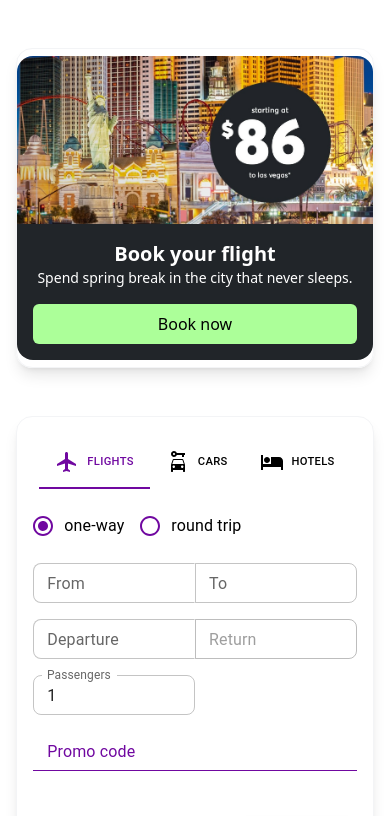
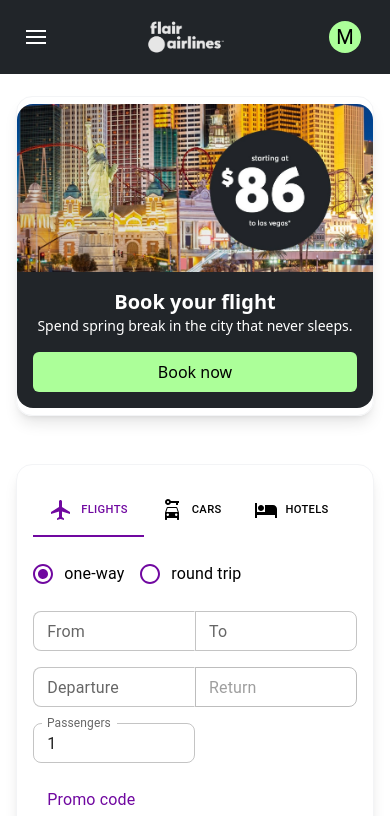
Before and after one commit to alxlvgit/flair-rebuild, a React (Vite) app: page / in a window 390 px wide. Shown: the top 816 px of the page. Built offline with nearby package versions, Linux system fonts and the light colour scheme.

Commit message:
add mobile navigation menu

```diff
--- a/src/App.tsx
+++ b/src/App.tsx
@@ -1,6 +1,7 @@
 import { BestDealsContainer } from "./components/BestDealsContainer";
 import { Footer } from "./components/Footer";
 import { MainMenu } from "./components/MainMenu";
+import MobileNavbar from "./components/MobileNavbar";
 import { PromoTile } from "./components/PromoTile";
 import { SearchFlightsForm } from "./components/SearchFlightsForm";
 
@@ -8,7 +9,8 @@
   return (
     <>
       <MainMenu />
-      <main className="mt-12 h-full sm:w-5/6 w-11/12 max-w-screen-2xl mx-auto">
+      <MobileNavbar />
+      <main className="lg:mt-12 mt-24 h-full sm:w-5/6 w-11/12 max-w-screen-2xl mx-auto">
         <PromoTile />
         <SearchFlightsForm />
         <BestDealsContainer />
--- a/src/components/FooterLinks.tsx
+++ b/src/components/FooterLinks.tsx
@@ -50,9 +50,15 @@
       ))}
       <div className="flex flex-col w-full items-start  h-full align-top justify-start">
         <h1 className="text-xl font-bold p-2">Contact Us</h1>
-        <p className="p-2 text-sm">Customer Service</p>
-        <p className="p-2 text-sm">Reservations</p>
-        <p className="p-2 text-sm">Group Sales</p>
+        <a href="#" className="p-2 text-sm text-gray-200 hover:underline">
+          Customer Service
+        </a>
+        <a href="#" className="p-2 text-sm text-gray-200 hover:underline">
+          Reservations
+        </a>
+        <a href="#" className="p-2 text-sm text-gray-200 hover:underline">
+          Group Sales
+        </a>
         <div className="flex items-center justify-center w-full mt-8 p-2">
           <div className="flex items-center w-full justify-center sm:justify-start gap-2 m-auto">
             <a
--- a/src/components/MainMenu.tsx
+++ b/src/components/MainMenu.tsx
@@ -1,11 +1,10 @@
-import logo from "../assets/logo.png";
 import { MainMenuItems } from "./MainMenuItems";
 
 export const MainMenu = () => {
   return (
     <div className="w-full hidden lg:grid px-8 bg-[#212529] grid-cols-12 gap-4">
       <a href="/" className="flex items-center col-span-2 py-3">
-        <img src={logo} alt="logo" width={120} height={120} />
+        <img src="/logo.png" alt="logo" width={120} height={120} />
       </a>
       <div className="w-full col-span-10 flex justify-center">
         <MainMenuItems />
--- a/src/components/MainMenuItems.tsx
+++ b/src/components/MainMenuItems.tsx
@@ -240,7 +240,11 @@
           selectedMenuItem={selectedMenuItem}
           handleClick={handleLanguageClick}
         />
-        <ProfileMenu />
+        <ProfileMenu
+          iconButtonStyle={{
+            ml: 2,
+          }}
+        />
       </div>
     </div>
   );
--- /dev/null
+++ b/src/components/MobileNavbar.tsx
@@ -0,0 +1,236 @@
+import React, { useEffect, useState } from "react";
+import { ProfileMenu } from "./ProfileMenu";
+import {
+  Accordion,
+  AccordionDetails,
+  AccordionSummary,
+  styled,
+} from "@mui/material";
+import ExpandMoreIcon from "@mui/icons-material/ExpandMore";
+
+const StyledAccordion = styled(Accordion)({
+  margin: "1px 0 !important",
+  width: "100%",
+  " & .MuiAccordionSummary-root": {
+    color: "#7008A0",
+  },
+});
+
+const StyledAccordionDetails = styled(AccordionDetails)({
+  display: "flex",
+  flexDirection: "column",
+  gap: "0.5rem",
+});
+
+const StyledAccordionSummary = styled(AccordionSummary)({
+  width: "100%",
+  color: "black",
+  fontSize: "1.2rem",
+  "&.Mui-expanded": {
+    color: "#7008A0",
+    minHeight: "32px",
+  },
+  "& .MuiAccordionSummary-content.Mui-expanded": {
+    margin: "12px 0",
+  },
+});
+
+const cities = [
+  "Calgary",
+  "Cancun",
+  "Toronto",
+  "Vancouver",
+  "Las Vegas",
+  "Los Angeles",
+  "New York",
+  "San Francisco",
+  "London",
+  "Paris",
+  "Rome",
+  "Zurich",
+  "Tokyo",
+  "Seoul",
+  "Singapore",
+  "Hong Kong",
+  "Sydney",
+];
+
+const MobileNavbar: React.FC = () => {
+  const [isOpen, setIsOpen] = useState(false);
+
+  const toggleMenu = () => {
+    setIsOpen(!isOpen);
+  };
+
+  useEffect(() => {
+    // Disable overflow when the mobile navbar is open
+    if (isOpen) {
+      document.body.style.overflow = "hidden";
+    } else {
+      // Reset overflow when the mobile navbar is closed
+      document.body.style.overflow = "auto";
+    }
+
+    // Clean up the effect when the component unmounts
+    return () => {
+      document.body.style.overflow = "auto";
+    };
+  }, [isOpen]);
+
+  return (
+    <div
+      className={`z-50 w-full lg:hidden ${
+        isOpen
+          ? "fixed top-0 left-0 z-50 h-full overflow-y-auto bg-white"
+          : "block w-full h-fit fixed top-0 left-0 bg-[#212529]"
+      }`}
+    >
+      <div
+        className={`w-full py-4 px-6 flex items-center align-middle justify-between
+          ${
+            isOpen
+              ? "border-b border-gray-700 bg-[#212529]"
+              : "border-none border-b-0"
+          }
+        `}
+      >
+        <button
+          className="text-white focus:outline-none lg:hidden"
+          onClick={toggleMenu}
+        >
+          {isOpen ? (
+            // Close Icon
+            <svg
+              xmlns="http://www.w3.org/2000/svg"
+              x="0px"
+              y="0px"
+              width="24"
+              height="24"
+              viewBox="0 0 50 50"
+              className="fill-white"
+            >
+              <path d="M 7.7070312 6.2929688 L 6.2929688 7.7070312 L 23.585938 25 L 6.2929688 42.292969 L 7.7070312 43.707031 L 25 26.414062 L 42.292969 43.707031 L 43.707031 42.292969 L 26.414062 25 L 43.707031 7.7070312 L 42.292969 6.2929688 L 25 23.585938 L 7.7070312 6.2929688 z"></path>
+            </svg>
+          ) : (
+            // Hamburger Icon
+            <svg
+              xmlns="http://www.w3.org/2000/svg"
+              x="0px"
+              y="0px"
+              width="24"
+              height="24"
+              viewBox="0 0 24 24"
+              className="fill-white"
+            >
+              <path d="M 2 5 L 2 7 L 22 7 L 22 5 L 2 5 z M 2 11 L 2 13 L 22 13 L 22 11 L 2 11 z M 2 17 L 2 19 L 22 19 L 22 17 L 2 17 z"></path>
+            </svg>
+          )}
+        </button>
+        <a href="/">
+          <img src="logo.png" alt="logo" className="w-20 brightness-90" />
+        </a>
+        <ProfileMenu />
+      </div>
+      {isOpen && (
+        <div className="flex flex-col w-full pb-10 align-middle h-fit overflow-y-auto text-white font-medium items-center ">
+          <StyledAccordion>
+            <StyledAccordionSummary
+              expandIcon={<ExpandMoreIcon />}
+              aria-controls="panel1-content"
+              id="panel1-header"
+            >
+              Deals
+            </StyledAccordionSummary>
+            <StyledAccordionDetails>
+              <a className="text-gray-600 text-sm w-fit" href="/">
+                Current sales and offers
+              </a>
+              <a className="text-gray-600 text-sm w-fit" href="/">
+                Top flight deals
+              </a>
+            </StyledAccordionDetails>
+          </StyledAccordion>
+
+          <StyledAccordion>
+            <StyledAccordionSummary
+              expandIcon={<ExpandMoreIcon />}
+              aria-controls="panel1-content"
+              id="panel1-header"
+            >
+              Destinations
+            </StyledAccordionSummary>
+            <StyledAccordionDetails>
+              {cities.map((city, index) => (
+                <a
+                  key={index}
+                  className="text-gray-600 text-sm w-fit"
+                  href={`/`}
+                >
+                  {city}
+                </a>
+              ))}
+            </StyledAccordionDetails>
+          </StyledAccordion>
+          <StyledAccordion>
+            <StyledAccordionSummary
+              aria-controls="panel1-content"
+              id="panel1-header"
+              onClick={() => {
+                window.location.href = "/";
+              }}
+            >
+              Route map
+            </StyledAccordionSummary>
+          </StyledAccordion>
+
+          <StyledAccordion>
+            <StyledAccordionSummary
+              expandIcon={<ExpandMoreIcon />}
+              aria-controls="panel1-content"
+              id="panel1-header"
+            >
+              Travel info
+            </StyledAccordionSummary>
+            <StyledAccordionDetails>
+              <a className="text-gray-600 text-sm w-fit" href="/">
+                Optional fees
+              </a>
+              <a className="text-gray-600 text-sm w-fit" href="/">
+                Baggage
+              </a>
+              <a className="text-gray-600 text-sm w-fit" href="/">
+                Seating
+              </a>
+              <a className="text-gray-600 text-sm w-fit" href="/">
+                Special assistance
+              </a>
+            </StyledAccordionDetails>
+          </StyledAccordion>
+
+          <StyledAccordion>
+            <StyledAccordionSummary
+              expandIcon={<ExpandMoreIcon />}
+              aria-controls="panel1-content"
+              id="panel1-header"
+            >
+              Support
+            </StyledAccordionSummary>
+            <StyledAccordionDetails>
+              <a className="text-gray-600 text-sm w-fit" href="/">
+                Contact us
+              </a>
+              <a className="text-gray-600 text-sm w-fit" href="/">
+                FAQs
+              </a>
+              <a className="text-gray-600 text-sm w-fit" href="/">
+                Feedback
+              </a>
+            </StyledAccordionDetails>
+          </StyledAccordion>
+        </div>
+      )}
+    </div>
+  );
+};
+
+export default MobileNavbar;
--- a/src/components/ProfileMenu.tsx
+++ b/src/components/ProfileMenu.tsx
@@ -7,10 +7,15 @@
   ListItemIcon,
   IconButton,
   Menu,
+  SxProps,
 } from "@mui/material";
 import React from "react";
 
-export const ProfileMenu = () => {
+export const ProfileMenu = ({
+  iconButtonStyle,
+}: {
+  iconButtonStyle?: SxProps;
+}) => {
   const [anchorEl, setAnchorEl] = React.useState<null | HTMLElement>(null);
   const open = Boolean(anchorEl);
   const handleClick = (event: React.MouseEvent<HTMLElement>) => {
@@ -26,7 +31,7 @@
         <IconButton
           onClick={handleClick}
           size="small"
-          sx={{ ml: 2 }}
+          sx={iconButtonStyle}
           aria-controls={open ? "account-menu" : undefined}
           aria-haspopup="true"
           aria-expanded={open ? "true" : undefined}
--- a/src/components/SearchFlightsForm.tsx
+++ b/src/components/SearchFlightsForm.tsx
@@ -32,13 +32,15 @@
   };
   return (
     <div className="flex flex-col items-center min-h-80 justify-center rounded-2xl py-6 lg:py-0 sm:px-8 px-4 border border-gray-100 mb-12  mx-auto w-full shadow-lg">
-      <div className="flex w-full justify-center sm:justify-start">
+      <div className="flex w-full overflow-x-auto justify-center sm:justify-start">
         <Tabs
           value={tabValue}
           onChange={handleTabChange}
           classes={{
-            root: "text-[0.7rem] sm:text-sm",
+            root: "text-[0.7rem] sm:text-sm w-full",
           }}
+          variant="scrollable"
+          visibleScrollbar
           sx={{
             "& .MuiTabs-indicator": { background: "#7008a0" },
             "& .MuiTab-textColorPrimary": { color: "black" },
```
Also changed, not shown: public/logo.png (renamed from src/assets/logo.png).
